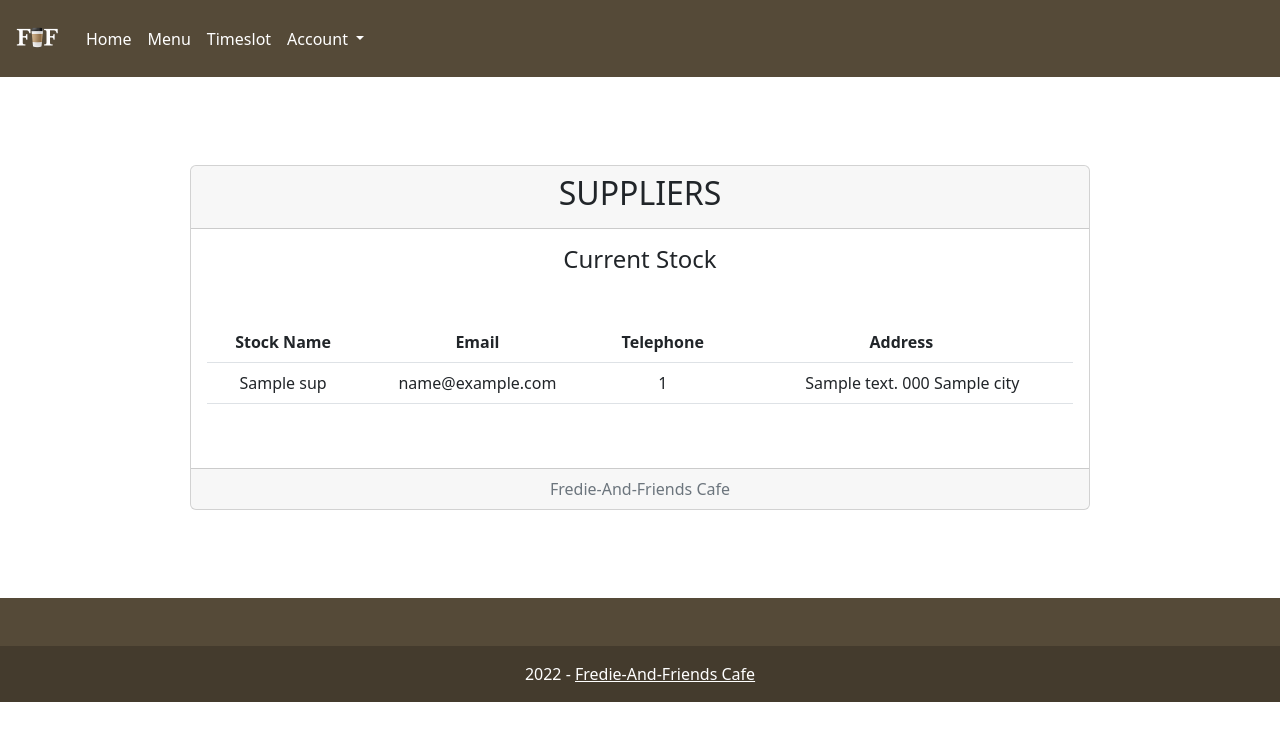
After one commit to BlackTea13/Fredie-And-Friends-Coffee, a Flask app: template templates/Stock/suppliers.html in a window 1280 px wide. The commit adds this page. Shown: the top 741 px of the page. Run offline with Flask 2, Linux system fonts and the light colour scheme; the template is opened without the code that fills it: most values are stand-ins (such as "Sample title", 1, 10 or a date in 2020); parts of the project's set-up code (start-up, migrations or seed data) failed here and were passed over; some libraries are stand-ins or nearby versions.

Commit message:
Created Suppliers page and added it to navbar

```diff
--- a/app.py
+++ b/app.py
@@ -615,5 +615,26 @@ def get_stock():
     cur.close()
     return current_stock
 
+@app.route('/suppliers/', methods=['GET'])
+def suppliers():
+    if 'login' not in session:
+        flash('you are not logged in!', 'danger')
+        return redirect('/')
+    if session['userroleid'] == '2' or session['userroleid'] == '3':
+        suppliers = get_suppliers()
+        return render_template('Stock/suppliers.html', suppliers=suppliers)
+    flash("You don't work here!", 'danger')
+    return redirect('/')
+
+def get_suppliers():
+    cur = mysql.connection.cursor()
+    queryStatement = (
+        f"SELECT stock_name, email_address, telephone_number, address_line, zip, city "
+        f"FROM stock join stock_supplier on stock.stock_id = stock_supplier.stock_id "
+        f"join suppliers on suppliers.supplier_id = stock_supplier.supplier_id; ")
+    cur.execute(queryStatement)
+    suppliers = cur.fetchall()
+    cur.close()
+    return suppliers
 if __name__ == '__main__':
     app.run(debug=True)
--- /dev/null
+++ b/templates/Stock/suppliers.html
@@ -0,0 +1,40 @@
+{% extends 'base.html' %} {% block content %}
+    <div class="row my-5 ">
+        <div class="card text-center"
+             style="width: 900px; margin: 40px; margin-left: auto; margin-right: auto; padding: 0px;">
+            <div class="card-header">
+                <h2>SUPPLIERS</h2>
+            </div>
+            <div class="card-body">
+                <table class="table my-5">
+                    <thead class="thead-dark">
+                    <tr class="text-center">
+                        <th scope="col">Stock Name</th>
+                        <th scope="col">Email</th>
+                        <th scope="col">Telephone</th>
+                        <th scope="col">Address</th>
+
+                    </tr>
+                    </thead>
+                    <h4 class="card-title">Current Stock</h4>
+                    {% for sup in suppliers %}
+                        <tbody>
+                        <tr>
+                            <td>{{ sup['stock_name'] }}</td>
+                            <td>{{ sup['email_address'] }}</td>
+                            <td>{{ sup['telephone_number'] }}</td>
+                            <td style="padding-left: 30px;">{{ sup['address_line'] }} {{ sup['zip'] }} {{ sup['city'] }}</td>
+                        </tr>
+                        </tbody>
+                    {% endfor %}
+                </table>
+
+            </div>
+
+            <div class="card-footer text-muted">
+                Fredie-And-Friends Cafe
+            </div>
+        </div>
+    </div>
+
+{% endblock %}
--- a/templates/navbar.html
+++ b/templates/navbar.html
@@ -65,6 +65,11 @@
                                     Stock
                                 </a>
                             </li>
+                            <li>
+                                <a class="dropdown-item" href="{{ url_for('suppliers') }}">
+                                    Suppliers
+                                </a>
+                            </li>
                         </ul>
                     </li>
                 {% endif %}
@@ -75,6 +80,11 @@
                     </a>
                 </li>
                 {% if session['login'] and session['userroleid']|int == 3 %}
+                    <li>
+                        <a class="nav-link active" aria-current="page" href="{{ url_for('suppliers') }}">
+                            Suppliers
+                        </a>
+                    </li>
                     <li class="nav-item">
                         <a class="nav-link active" aria-current="page" href="{{ url_for('owner') }}">Owner</a>
                     </li>
```
